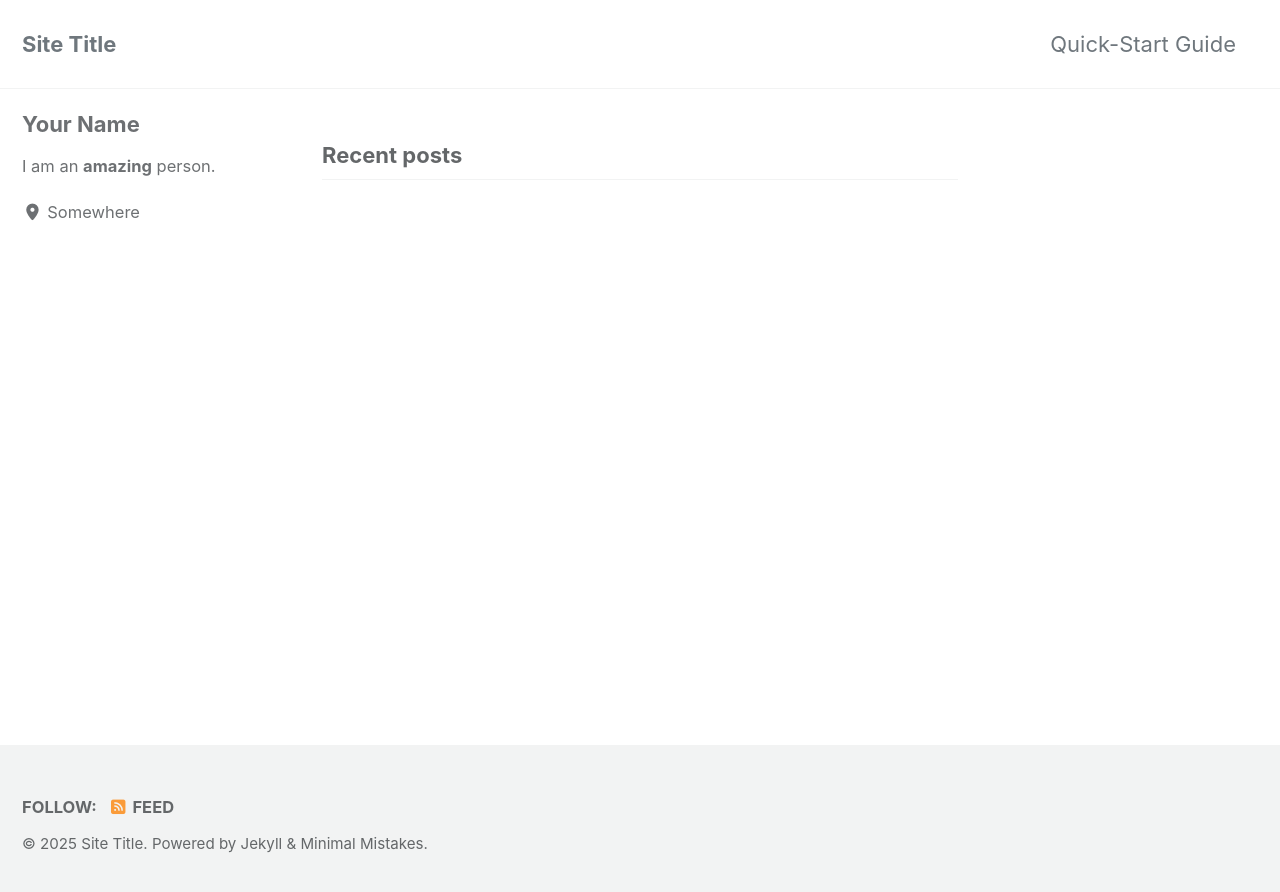
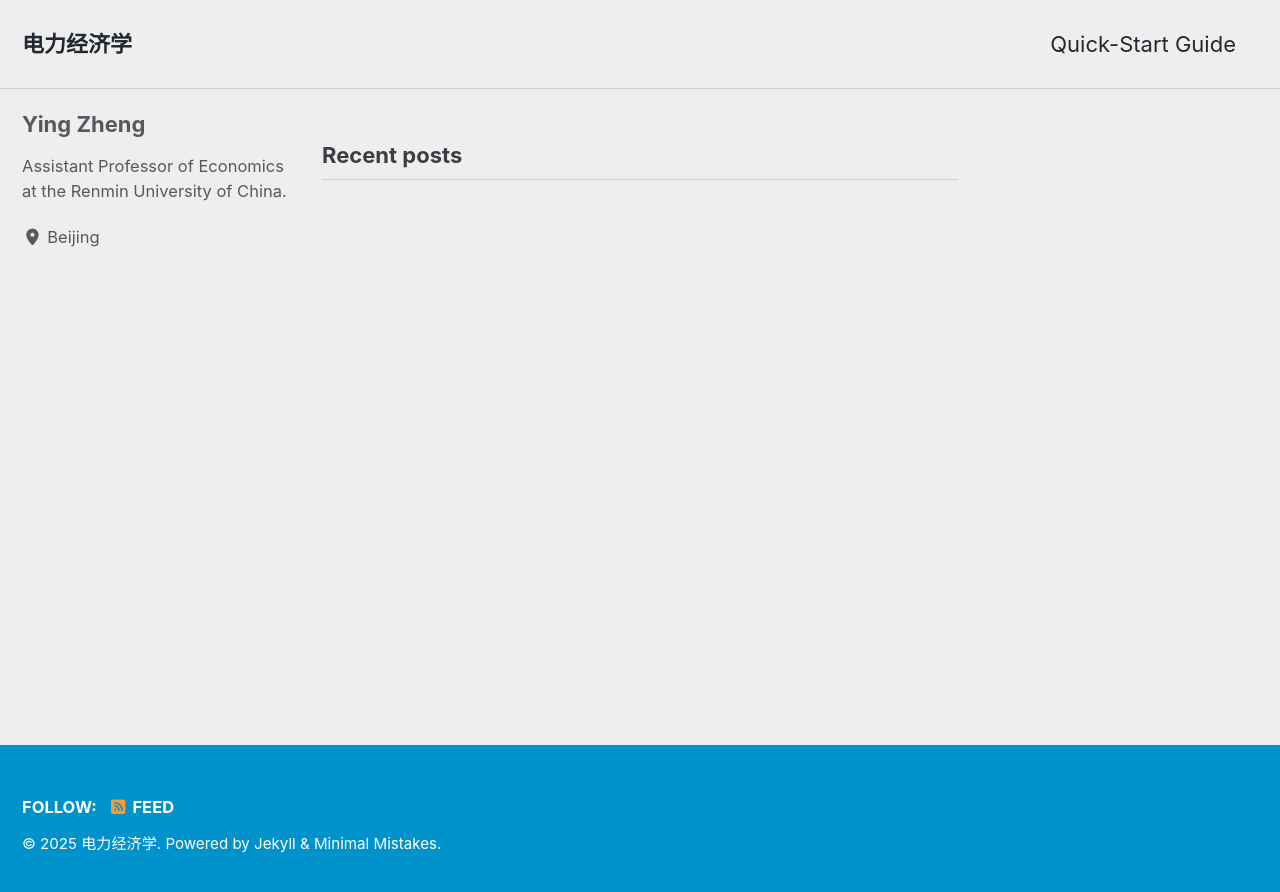
Before and after one commit to yingzheng-econ/Econ_Power_Market, a Jekyll site: the page built from index.html, in a window 1280 px wide. Shown: the top 892 px of the page. Built offline with Jekyll 4.4.1, drawn with Linux system fonts in a browser that asks for light colours; cached includes are drawn as plain includes; the list of posts is cut into pages by our own code.

Commit message:
update config

```diff
--- a/_config.yml
+++ b/_config.yml
@@ -12,19 +12,19 @@
 
 # theme                  : "minimal-mistakes-jekyll"
 # remote_theme           : "mmistakes/minimal-mistakes"
-minimal_mistakes_skin    : "default" # "air", "aqua", "contrast", "dark", "dirt", "neon", "mint", "plum", "sunrise"
+minimal_mistakes_skin    : "air" # "air", "aqua", "contrast", "dark", "dirt", "neon", "mint", "plum", "sunrise"
 
 # Site Settings
 locale                   : "en-US"
 rtl                      : # true, false (default) # turns direction of the page into right to left for RTL languages
-title                    : "Site Title"
+title                    : "电力经济学"
 title_separator          : "-"
 subtitle                 : # site tagline that appears below site title in masthead
-name                     : "Your Name"
-description              : "An amazing website."
-url                      : # the base hostname & protocol for your site e.g. "https://mmistakes.github.io"
-baseurl                  : # the subpath of your site, e.g. "/blog"
-repository               : # GitHub username/repo-name e.g. "mmistakes/minimal-mistakes"
+name                     : "Ying Zheng"
+description              : ""
+url                      : "https://yingzheng-econ.github.io" # the base hostname & protocol for your site e.g. "https://mmistakes.github.io"
+baseurl                  : "/Econ_Power_Market/" # the subpath of your site, e.g. "/blog"
+repository               : "yingzheng-econ/Econ_Power_Market" # GitHub username/repo-name e.g. "mmistakes/minimal-mistakes"
 teaser                   : # path of fallback teaser image, e.g. "/assets/images/500x300.png"
 logo                     : # path of logo image to display in the masthead, e.g. "/assets/images/88x88.png"
 masthead_title           : # overrides the website title displayed in the masthead, use " " for no title
@@ -113,10 +113,10 @@ analytics:
 
 # Site Author
 author:
-  name             : "Your Name"
+  name             : "Ying Zheng"
   avatar           : # path of avatar image, e.g. "/assets/images/bio-photo.jpg"
-  bio              : "I am an **amazing** person."
-  location         : "Somewhere"
+  bio              : "Assistant Professor of Economics at the Renmin University of China."
+  location         : "Beijing"
   email            :
   links:
     - label: "Email"
```
Also changed, not shown: 1 other file.
